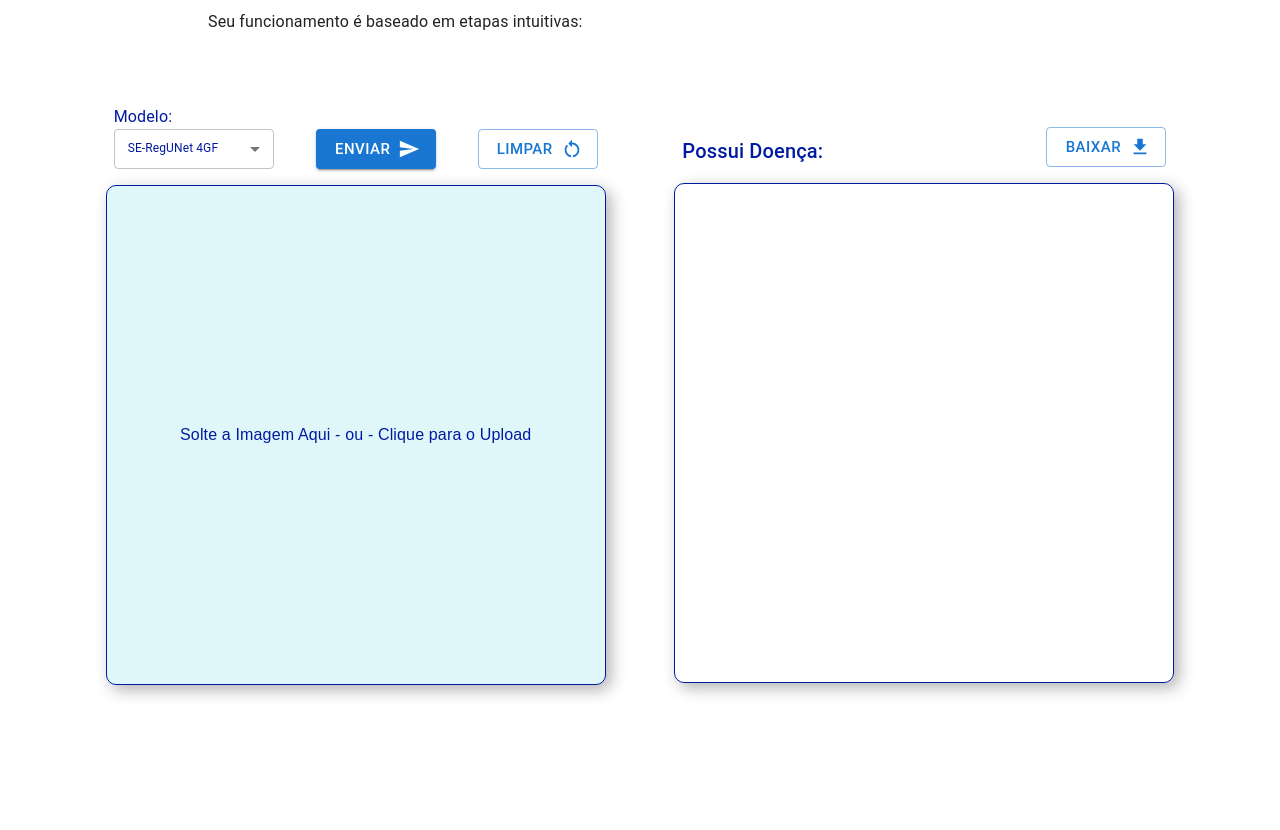
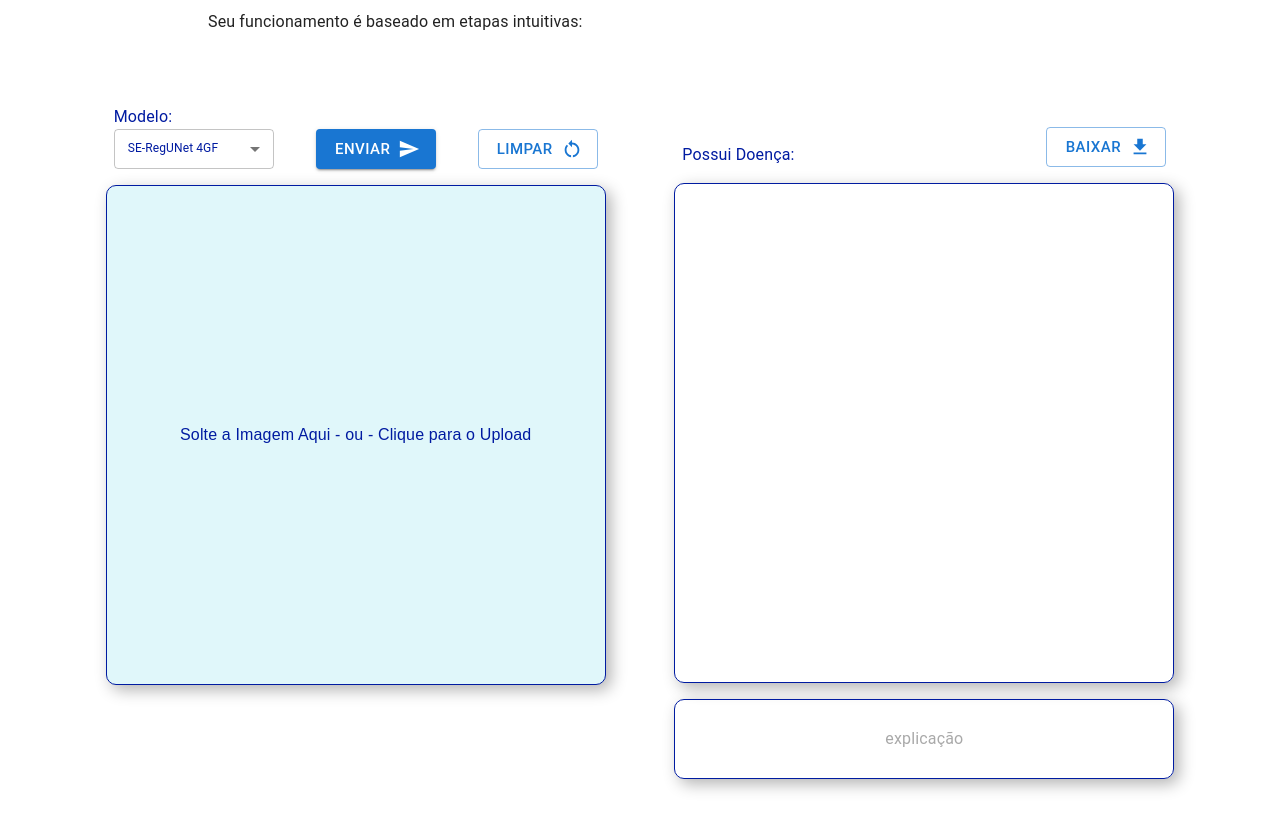
Before and after one commit to DheiverSantos/GeniusAI, a React (Vite) app: page /analise in a window 1280 px wide. Shown: the part 320-1150 px from the top of the page. After the commit the page ends 1122 px from the top, so only its background shows below. Built offline with nearby package versions, Linux system fonts and the light colour scheme; sample sign-in values are in the browser's storage.

Commit message:
feat: Adiciona comp Explication

```diff
--- /dev/null
+++ b/src/components/explication/Explication.tsx
@@ -0,0 +1,22 @@
+import { TextField, Box, Typography } from '@mui/material'
+
+import './explication.css'
+
+interface ExplicationProps {
+  explicationAnalise: string
+}
+
+export default function Explication({ explicationAnalise }: ExplicationProps) {
+  const isPlaceholder = !explicationAnalise
+
+  return (
+    <Box className="box-explication">
+      <Typography
+        variant="body1"
+        className={isPlaceholder ? 'placeholder-text' : ''}
+      >
+        {explicationAnalise || 'explicação'}
+      </Typography>
+    </Box>
+  )
+}
--- /dev/null
+++ b/src/components/explication/explication.css
@@ -0,0 +1,16 @@
+.box-explication {
+  width: 31.25rem;
+  height: 5rem;
+  margin-top: 1rem;
+  border: 0.0625rem solid #001BA1;
+  border-radius: 0.625rem;
+  box-shadow: 0.3125rem 0.3125rem 1rem rgba(0, 0, 0, 0.3);
+  display: flex;
+  justify-content: center;
+  align-items: center;
+}
+
+.placeholder-text {
+  color: #a9a9a9;
+  font-weight: normal;
+}
--- a/src/pages/analise/index.tsx
+++ b/src/pages/analise/index.tsx
@@ -19,6 +19,7 @@ import ResultScreen from '../../components/resultScreen/ResultScreen'
 import getAnaliseApi from '../../API'
 import Header from '../../components/header/Header'
 import Intro from '../../components/Intro'
+import Explication from '../../components/explication/explication'
 
 const theme = createTheme({
   palette: {
@@ -215,7 +216,7 @@ export default function Analise() {
               }}
             >
               <Typography
-                variant="h6"
+                variant="body1"
                 sx={{ color: '#001BA1' }}
               >{`Possui Doença: ${analise?.[2]?.label ?? ''}`}</Typography>
 
@@ -234,11 +235,9 @@ export default function Analise() {
               urlImgAnalise={analise[1] ?? ''}
               isSend={isSend}
             />
+            <Explication explicationAnalise={analise[3]?.label || ''} />
           </Box>
         </Box>
-        <Typography variant="h5" sx={{ mb: '2rem' }}>
-          {analise[3]?.label}
-        </Typography>
       </Box>
     </ThemeProvider>
   )
```
